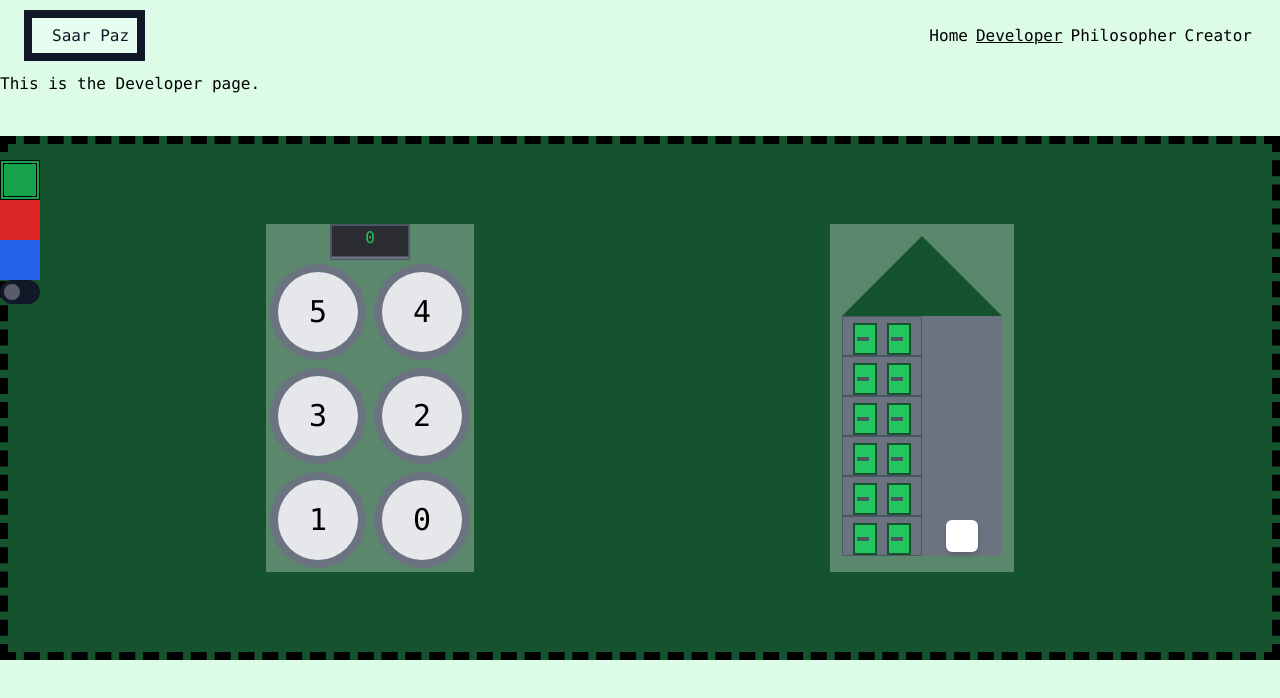
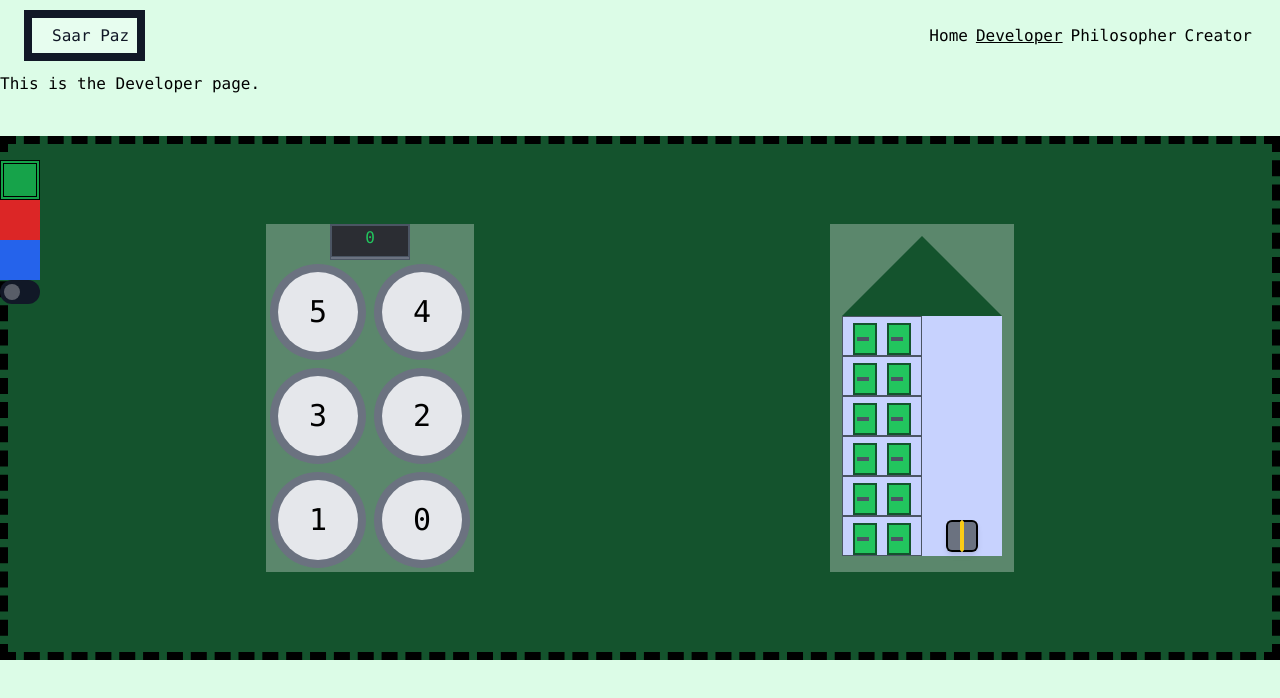
Before and after one commit to pazSaar/myWebsite, a React (Vite) app: page /developer in a window 1280 px wide. Shown: the top 698 px of the page. Built offline with nearby package versions, Linux system fonts and the light colour scheme.

Commit message:
WIP
- Floors changes during lift move

```diff
--- a/src/components/Elevator/Building.tsx
+++ b/src/components/Elevator/Building.tsx
@@ -1,23 +1,34 @@
 import React, { FC, useContext, useEffect, useState } from "react";
 import FloorContext from "./store/FloorContext";
 import { observer } from "mobx-react-lite";
+import Lift from "./Lift";
 
 type BuildingProps = {};
 
 const Building: FC<BuildingProps> = observer(() => {
   const [elevatorNextFloor, setElevatorNextFloor] = useState(0);
+  const [elevatorDoorsToggle, setElevatorDoorsToggle] = useState(true);
+
   let { floorsStack, numberOfFloors, shiftFloor, setElevatorLastFloor } =
     useContext(FloorContext);
 
+  const buildingColorTailwindSyntax = "bg-indigo-200";
+
   useEffect(() => {
-    let xxx: number;
     if (floorsStack[0] !== undefined) {
+      setElevatorDoorsToggle(false);
+      setElevatorLastFloor(floorsStack[0]);
       setElevatorNextFloor(floorsStack[0]);
-      floorsStack[0] && setElevatorLastFloor(floorsStack[0]);
     }
   }, [JSON.stringify(floorsStack)]);
 
-  const handleTransitionEnd = () => {
+  const handleElevatorDoorsMovementTransitionEnd = (e: any) => {
+    // shiftFloor();
+    console.log(e);
+  };
+
+  const handleElevatorMovementTransitionEnd = () => {
+    setElevatorDoorsToggle(true);
     shiftFloor();
   };
 
@@ -31,7 +42,7 @@ const Building: FC<BuildingProps> = observer(() => {
       ></div>
     );
   };
-  const drawFloorsLayers = () => {
+  const drawFloors = () => {
     const drawDoors = () => {
       return (
         <div className="flex items-center h-8 w-6 bg-primary border border-2 border-onPrimaryBg">
@@ -42,7 +53,10 @@ const Building: FC<BuildingProps> = observer(() => {
     const floors = [];
     for (let i = 0; i < numberOfFloors; i++) {
       floors.push(
-        <div className="flex justify-evenly items-end bg-gray-500 w-20 h-10 border border-gray-600">
+        <div
+          className={`flex justify-evenly items-end ${buildingColorTailwindSyntax} w-20 h-10 border border-gray-600`}
+          key={i}
+        >
           {drawDoors()}
           {drawDoors()}
         </div>
@@ -51,26 +65,16 @@ const Building: FC<BuildingProps> = observer(() => {
     return <div className="grid grid-cols-1 grid-rows-6">{floors}</div>;
   };
 
-  const drawElevator = () => {
-    const bottomPXvalue = elevatorNextFloor * 40;
-    const bottomPXvalueTailwindSyntax =
-      bottomPXvalue === 0 ? "0" : `[${bottomPXvalue}px]`;
-    const elevatorStyle =
-      "relative w-8 h-8 bg-white place-self-center rounded-md shadow-md row-start-[6] transition-all duration-1000 ease-in-out bottom-" +
-      bottomPXvalueTailwindSyntax;
-    return <div className={elevatorStyle}></div>;
-  };
-
   return (
     <div className="flex flex-col bg-neutralBg p-3">
       {drawRoof()}
       <div className="grid grid-cols-2 transition duration-150 ease-out">
-        {drawFloorsLayers()}
+        {drawFloors()}
         <div
-          className="grid grid-cols-1 grid-rows-6 bg-gray-500"
-          onTransitionEnd={handleTransitionEnd}
+          className={`grid grid-cols-1 grid-rows-6 ${buildingColorTailwindSyntax}`}
+          onTransitionEnd={handleElevatorMovementTransitionEnd}
         >
-          {drawElevator()}
+          {<Lift liftNextFloor={elevatorNextFloor} />}
         </div>
       </div>
     </div>
--- a/src/components/Elevator/ElevatorPanel.tsx
+++ b/src/components/Elevator/ElevatorPanel.tsx
@@ -1,4 +1,4 @@
-import React, { FC, useContext } from "react";
+import React, { FC, useContext, useEffect, useRef, useState } from "react";
 import ElevatorButton from "./ElevatorButton";
 import FloorContext from "./store/FloorContext";
 import { observer } from "mobx-react-lite";
@@ -8,10 +8,26 @@ type ElevatorPanelProps = {};
 const ElevatorPanel: FC<ElevatorPanelProps> = observer(() => {
   const { numberOfFloors, floorsStack, pushFloor, elevatorLastFloor } =
     useContext(FloorContext);
+
+  const [currentFloor, setCurrentFloor] = useState(elevatorLastFloor);
+
+  useEffect(() => {
+    let id: number | undefined = undefined;
+    if (floorsStack.length > 0) {
+      id = setInterval(() => {
+        if (elevatorLastFloor > floorsStack[0]) {
+          setCurrentFloor((currentFloor) => currentFloor - 1);
+        } else {
+          setCurrentFloor((currentFloor) => currentFloor + 1);
+        }
+      }, (500 / Math.abs(floorsStack[0] - elevatorLastFloor)) * 2);
+    }
+    if (id) return () => clearInterval(id);
+  }, [floorsStack[0]]);
+
   const buttonsArray = [];
 
   for (let i = numberOfFloors - 1; i >= 0; i--) {
-    console.log("ElevatorPanel elevatorLastFloor", elevatorLastFloor);
     buttonsArray.push(
       <ElevatorButton
         key={i}
@@ -27,9 +43,7 @@ const ElevatorPanel: FC<ElevatorPanelProps> = observer(() => {
     return (
       <div className=" self-center bg-gray-500 w-20 h-9 border border-gray-600">
         <div className="bg-black/60 w-15 h-8 border border-gray-600 text-center">
-          <span className="text-green-500">
-            {floorsStack[0] ? floorsStack[0] : elevatorLastFloor}
-          </span>
+          <span className="text-green-500">{currentFloor}</span>
         </div>
       </div>
     );
--- /dev/null
+++ b/src/components/Elevator/Lift.tsx
@@ -0,0 +1,55 @@
+import React, { FC, useEffect, useRef, useState } from "react";
+
+type LiftProps = {
+  liftNextFloor: number;
+};
+
+const Lift: FC<LiftProps> = ({ liftNextFloor = 0 }) => {
+  const [liftDoorsToggle, setLiftDoorsToggle] = useState(false);
+
+  useEffect(() => {
+    setLiftDoorsToggle(false);
+  }, [liftNextFloor]);
+
+  const handleLiftDoorsMovementTransitionEnd = () => {
+    setLiftDoorsToggle(true);
+  };
+
+  const drewLiftDoors = () => {
+    const doorsSharedStyle =
+      "relative w-4 h-8 bg-gray-500 place-self-start border-2 border-black transition-all duration-500 ease-in-out";
+    // "relative w-4 h-8 bg-gray-500 place-self-start border-2 border-black";
+
+    return (
+      <>
+        <div
+          className={`${doorsSharedStyle} border-r-1 border-r-yellow-400 rounded-l-md shadow-l-md ${
+            liftDoorsToggle ? "right-2" : "right-0"
+          }`}
+        />
+        <div
+          className={`${doorsSharedStyle} border-l-2 border-l-yellow-400 rounded-r-md shadow-r-md ${
+            liftDoorsToggle ? "left-2" : "right-0"
+          }`}
+        />
+      </>
+    );
+  };
+
+  const bottomPXvalue = liftNextFloor * 40;
+  const bottomPXvalueTailwindSyntax =
+    bottomPXvalue === 0 ? "0" : `[${bottomPXvalue}px]`;
+  const liftStyle =
+    "relative flex w-8 h-8 bg-gray-300 place-self-center rounded-md shadow-md row-start-[6] transition-all duration-1000 ease-in-out bottom-" +
+    bottomPXvalueTailwindSyntax;
+  return (
+    <div
+      className={liftStyle}
+      // onTransitionEnd={handleLiftDoorsMovementTransitionEnd}
+    >
+      {drewLiftDoors()}
+    </div>
+  );
+};
+
+export default Lift;
--- a/src/components/Elevator/store/store.tsx
+++ b/src/components/Elevator/store/store.tsx
@@ -26,9 +26,7 @@ class ElevatorStore {
   setElevatorLastFloor(floorNumber: number) {
     this.elevatorLastFloor = floorNumber;
   }
-  // updateLastVisitedFloor(floorNumber: number) {
-  //   this.lastVisitedFloor = floorNumber;
-  // }
+
   setNumberOfFloors(numberOfFloors: number) {
     this.numberOfFloors = numberOfFloors;
   }
```
